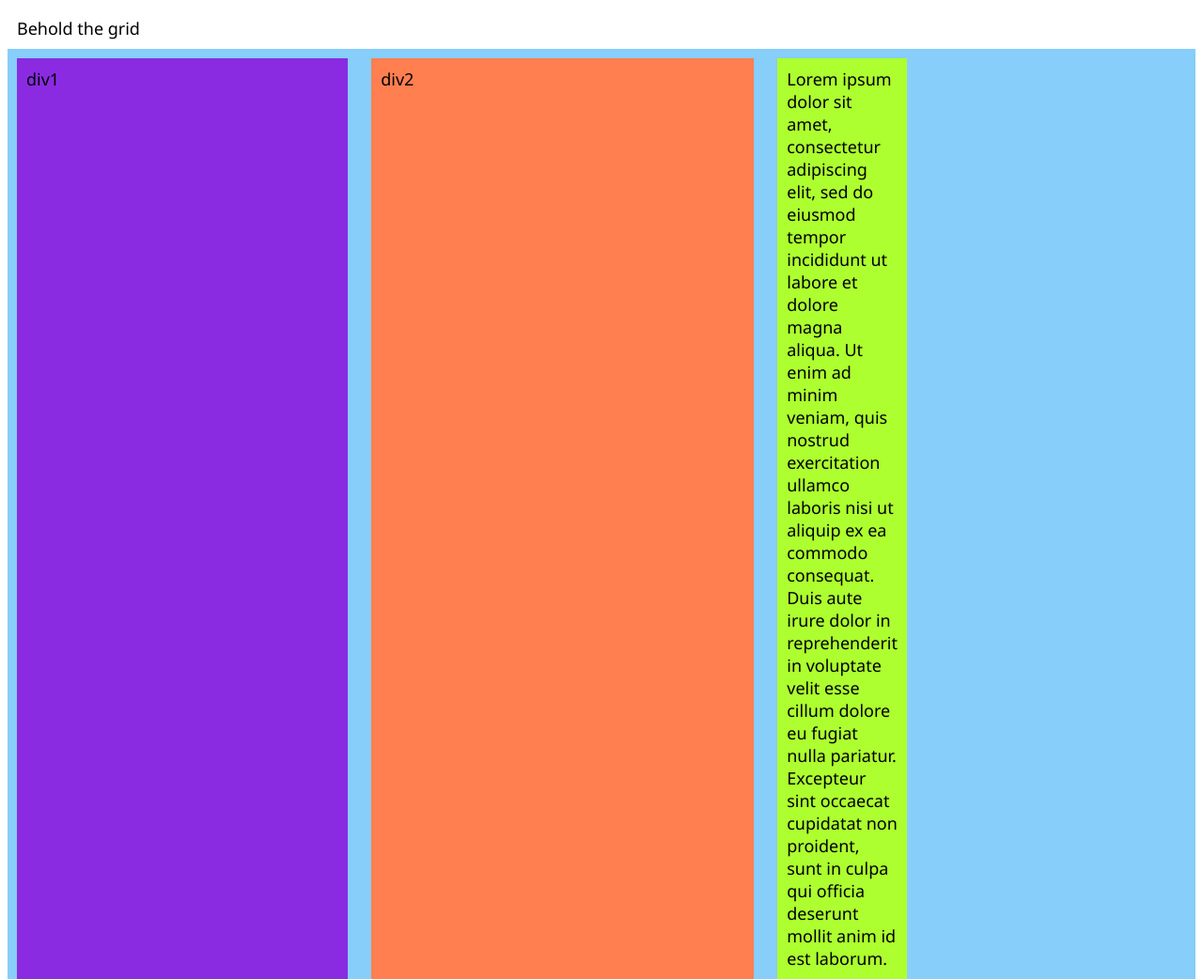
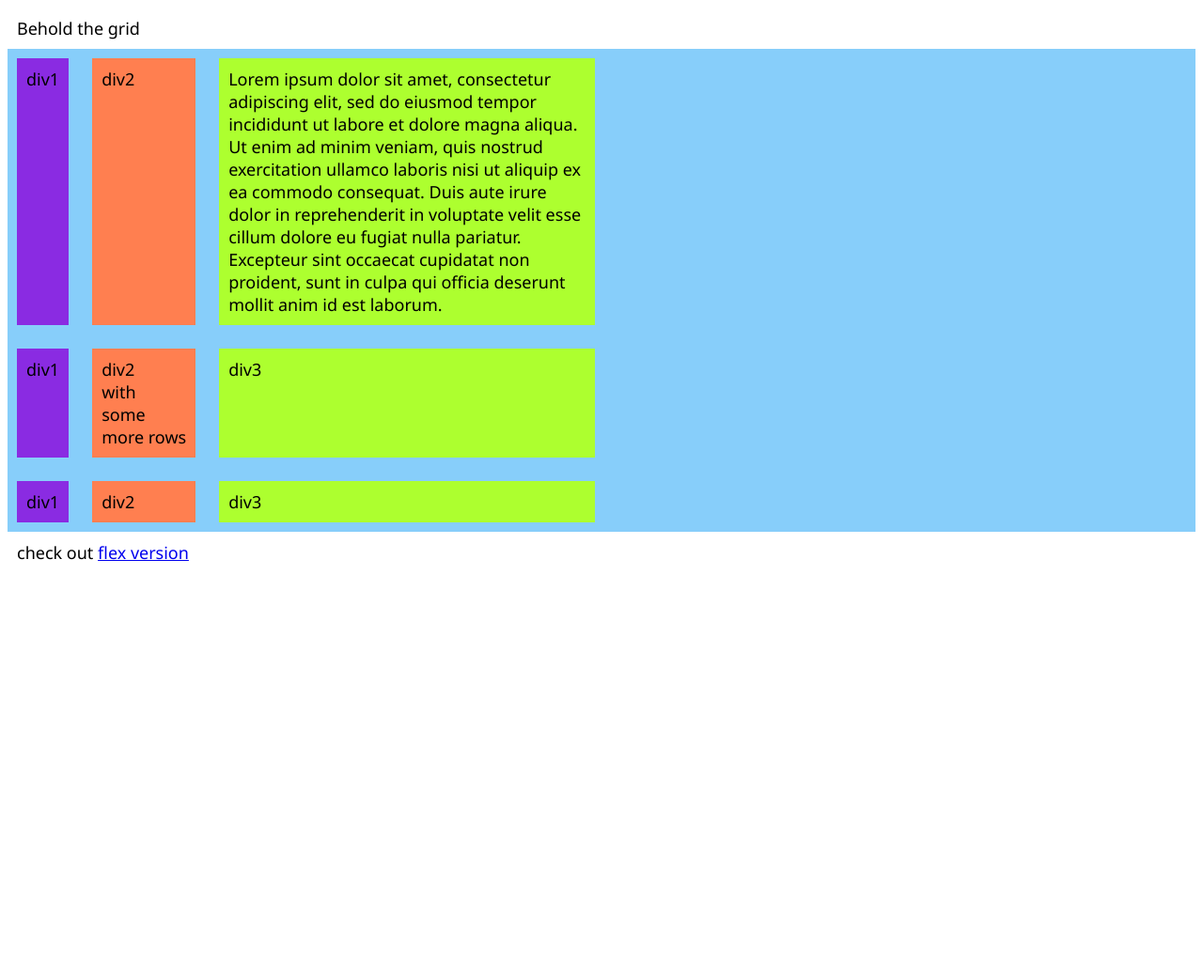
Before and after one commit to reflectiondm/grid-layout-examples, a website: page index.html in a window 1280 px wide. Shown: the top 1042 px of the page at 94% size. After the commit the page ends 800 px from the top, so only its background shows below. Drawn offline with Linux system fonts and the light colour scheme.

Commit message:
fit content

```diff
--- a/css/styles.css
+++ b/css/styles.css
@@ -12,7 +12,7 @@ div {
 
     display: grid;
 
-    grid-template-columns: auto auto auto;
+    grid-template-columns: min-content max-content fit-content(400px);
     grid-gap: 25px;
 }
 
@@ -22,9 +22,10 @@ div {
 
 .div2 {
     background-color: coral;
+    /* width: max-content; */
 }
 
 .div3 {
     background-color: greenyellow;
-    width: min-content;
+    /* width: min-content; */
 }
```
